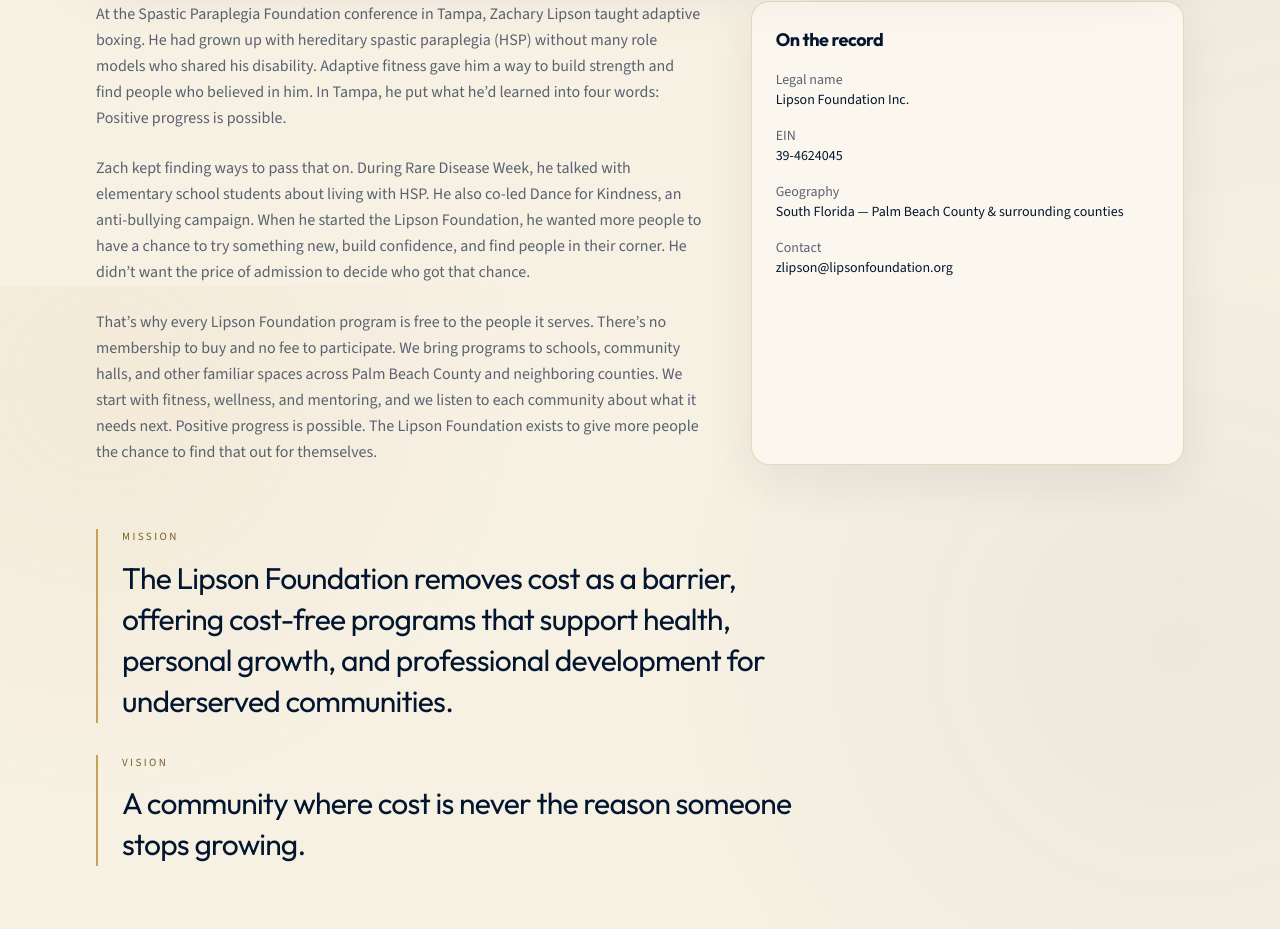
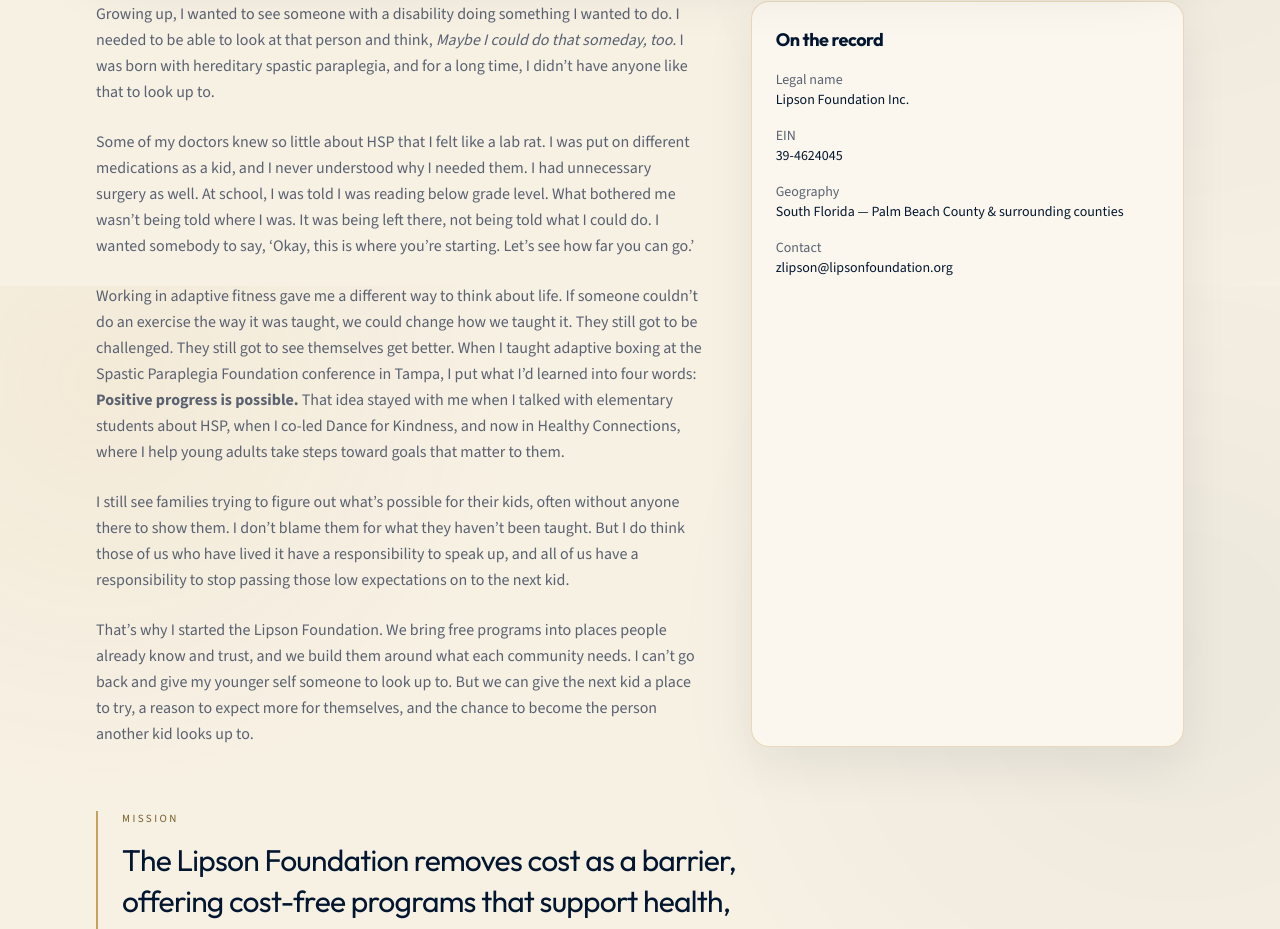
Before and after one commit to zlipson1999/lipson-foundation, a Next.js app: page /about in a window 1280 px wide. Shown: the part 514-1443 px from the top of the page. Built offline with nearby package versions, Linux system fonts and the light colour scheme.

Commit message:
Publish Zach's first-person Foundation story

```diff
--- a/app/about/page.tsx
+++ b/app/about/page.tsx
@@ -36,32 +36,11 @@ export default function AboutPage() {
 
       <div className="grid gap-12 lg:grid-cols-[minmax(0,1.4fr)_minmax(0,1fr)]">
         <div className="flex flex-col gap-6 text-base leading-relaxed text-muted-foreground">
-          <p>
-            At the Spastic Paraplegia Foundation conference in Tampa, Zachary
-            Lipson taught adaptive boxing. He had grown up with hereditary
-            spastic paraplegia (HSP) without many role models who shared his
-            disability. Adaptive fitness gave him a way to build strength and
-            find people who believed in him. In Tampa, he put what he&rsquo;d
-            learned into four words: Positive progress is possible.
-          </p>
-          <p>
-            Zach kept finding ways to pass that on. During Rare Disease Week, he
-            talked with elementary school students about living with HSP. He also
-            co-led Dance for Kindness, an anti-bullying campaign. When he started
-            the Lipson Foundation, he wanted more people to have a chance to try
-            something new, build confidence, and find people in their corner. He
-            didn&rsquo;t want the price of admission to decide who got that chance.
-          </p>
-          <p>
-            That&rsquo;s why every Lipson Foundation program is free to the people
-            it serves. There&rsquo;s no membership to buy and no fee to participate.
-            We bring programs to schools, community halls, and other familiar
-            spaces across Palm Beach County and neighboring counties. We start
-            with fitness, wellness, and mentoring, and we listen to each
-            community about what it needs next. Positive progress is possible.
-            The Lipson Foundation exists to give more people the chance to find
-            that out for themselves.
-          </p>
+          <p>Growing up, I wanted to see someone with a disability doing something I wanted to do. I needed to be able to look at that person and think, <em>Maybe I could do that someday, too.</em> I was born with hereditary spastic paraplegia, and for a long time, I didn’t have anyone like that to look up to.</p>
+          <p>Some of my doctors knew so little about HSP that I felt like a lab rat. I was put on different medications as a kid, and I never understood why I needed them. I had unnecessary surgery as well. At school, I was told I was reading below grade level. What bothered me wasn’t being told where I was. It was being left there, not being told what I could do. I wanted somebody to say, ‘Okay, this is where you’re starting. Let’s see how far you can go.’</p>
+          <p>Working in adaptive fitness gave me a different way to think about life. If someone couldn’t do an exercise the way it was taught, we could change how we taught it. They still got to be challenged. They still got to see themselves get better. When I taught adaptive boxing at the Spastic Paraplegia Foundation conference in Tampa, I put what I’d learned into four words: <strong>Positive progress is possible.</strong> That idea stayed with me when I talked with elementary students about HSP, when I co-led Dance for Kindness, and now in Healthy Connections, where I help young adults take steps toward goals that matter to them.</p>
+          <p>I still see families trying to figure out what’s possible for their kids, often without anyone there to show them. I don’t blame them for what they haven’t been taught. But I do think those of us who have lived it have a responsibility to speak up, and all of us have a responsibility to stop passing those low expectations on to the next kid.</p>
+          <p>That’s why I started the Lipson Foundation. We bring free programs into places people already know and trust, and we build them around what each community needs. I can’t go back and give my younger self someone to look up to. But we can give the next kid a place to try, a reason to expect more for themselves, and the chance to become the person another kid looks up to.</p>
         </div>
         <aside className="flex flex-col gap-4 rounded-2xl border border-gold/35 bg-card p-6 shadow-[0_18px_50px_rgba(3,22,47,0.07)]">
           <h2 className="text-lg">On the record</h2>
```
